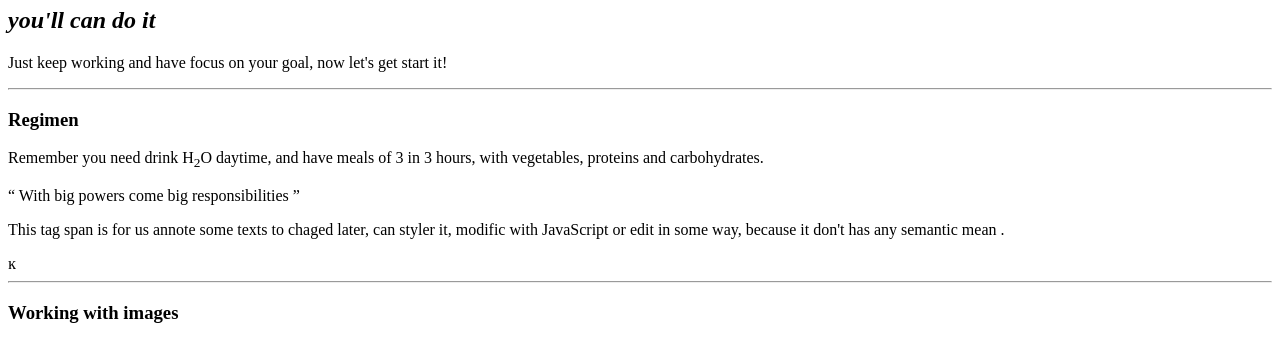
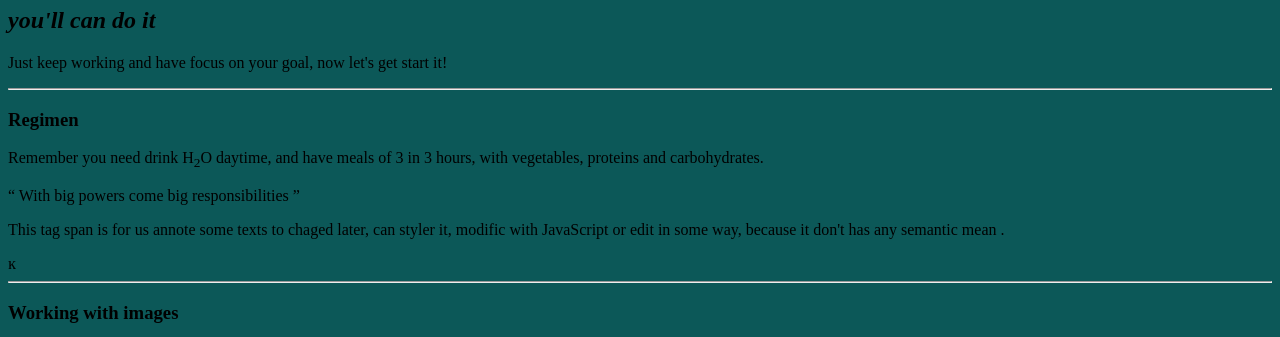
Before and after one commit to justinojoao/HTML-CSS_fundamentals_revising, a plain HTML site: page index.html in a window 1280 px wide. Shown: the part 73-410 px from the top of the page. Drawn offline with Linux system fonts and the light colour scheme.

Commit message:
Working with colors, hls,rgb and hexadecimal, and learn about the alfa, alfa can used with hlsa, rgba.

```diff
--- a/style.css
+++ b/style.css
@@ -1,3 +1,12 @@
+body{
+    /*background-color: rgb(50, 100, 30);*/
+    /*background-color: hsl(30, 80%, 60%);*//*we have the chromatic circle as a refence*/
+    background-color: rgb(12, 88, 88);
+
+    /*PAY ATTENCTION*/
+    /*we also have alpha between zero and one, it is the fourth position and indicates transparency, the greater the alpha, the greater the transparency, if it's smaller, the more opaque it gets, but we won't to use it now */
+}
+
 #footer {
     display: flex;
     justify-content: right;
```
